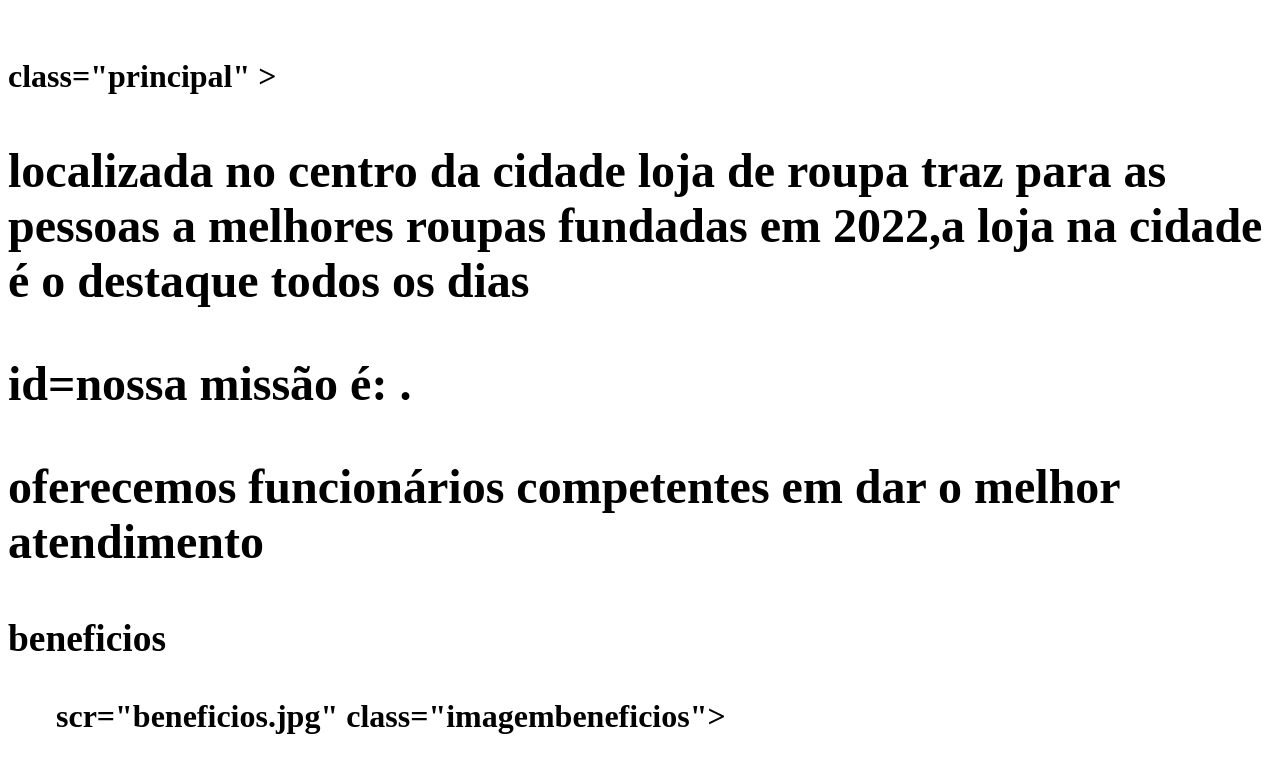
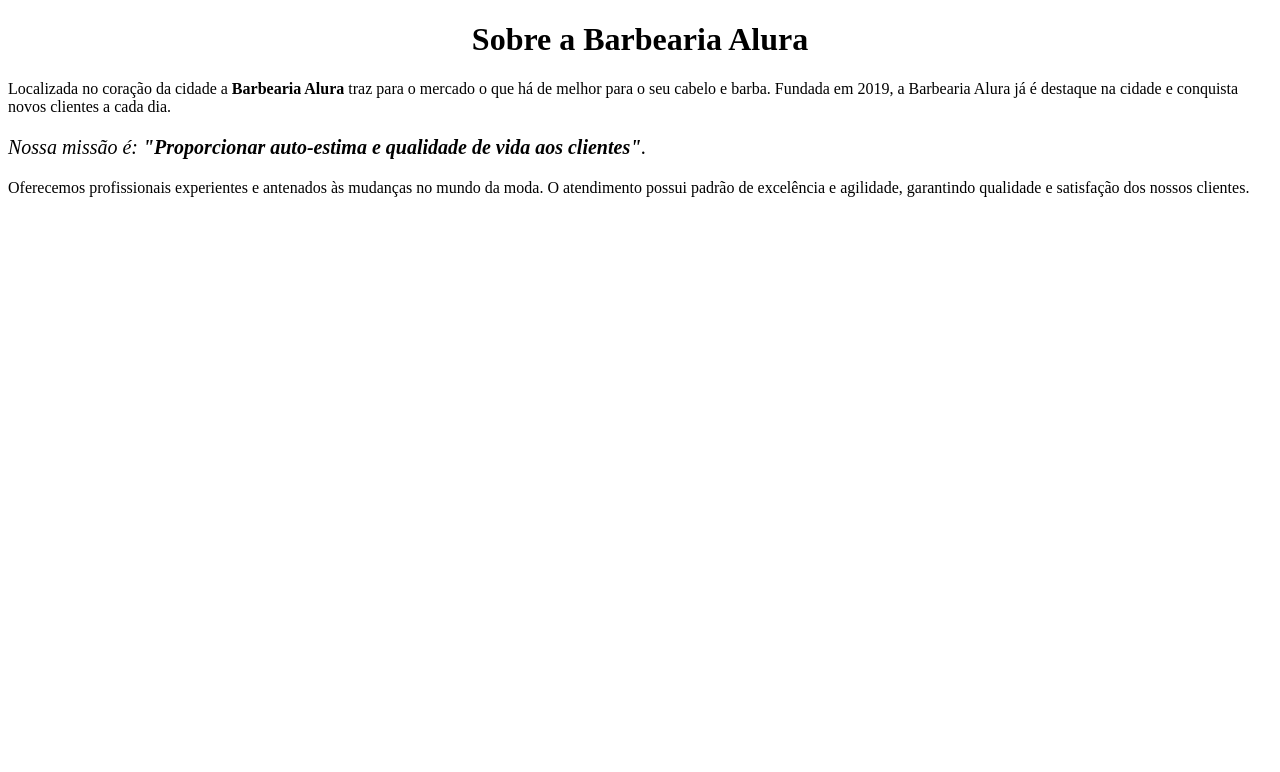
Before and after one commit to rebeca1615/rebeca.github.io, a plain HTML site: page index.html in a window 1280 px wide. Drawn offline with Linux system fonts and the light colour scheme.

Commit message:
,khjgjhg

```diff
--- a/index.html
+++ b/index.html
@@ -1,30 +1,20 @@
 <!DOCTYPE html>
 <html lang="pt-br">
     <head>
-        <meta charset="utf-8">
-        <title>loja de roupa</title>
-</head>
+        <meta charset="UTF-8">
+        <title>Barbearia Alura</title>
+        <link rel="stylesheet" href="style.css">
+    </head>
 
     <body>
-        <header>
+        <h1 style="text-align: center">Sobre a Barbearia Alura</h1>
 
-<h1 style="text-align: ;center" sobre loja de roupas
-        </header>
-        <img id="banner" scr="banner.jpg">
-        <div> class="principal" >
-            <h2 class="titulo-centralizados"<sobre a loja de roupa</h2>
-            <p>localizada no centro da cidade <strong>loja de roupa<strong> traz para as pessoas a melhores roupas
-                    fundadas em 2022,a loja na cidade é o destaque todos os dias </p>
-<p> id=nossa missão é: <strong"fazer com que os clientes levem as melhores qualidades de roupa <strong>.</em></p>
+        <p>Localizada no coração da cidade a <strong>Barbearia Alura</strong> traz para o mercado o que há de melhor para o seu cabelo e barba.
+        Fundada em 2019, a Barbearia Alura já é destaque na cidade e conquista novos clientes a cada dia.</p>
 
+        <p style="font-size: 20px"><em>Nossa missão é: <strong>"Proporcionar auto-estima e qualidade de vida aos clientes"</strong>.</em></p>
 
-<p>oferecemos funcionários competentes em dar o melhor atendimento<p>
-</div>
-<div class="beneficios">
-      <h3 class="titulo-centralizado">beneficios</h3>
-
-      <ul>
-
-        <img> scr="beneficios.jpg" class="imagembeneficios">
-     </div>
-</body>
+        <p>Oferecemos profissionais experientes e antenados às mudanças no mundo da moda.
+        O atendimento possui padrão de excelência e agilidade, garantindo qualidade e satisfação dos nossos clientes.</p>
+    </body>
+</html>
```
